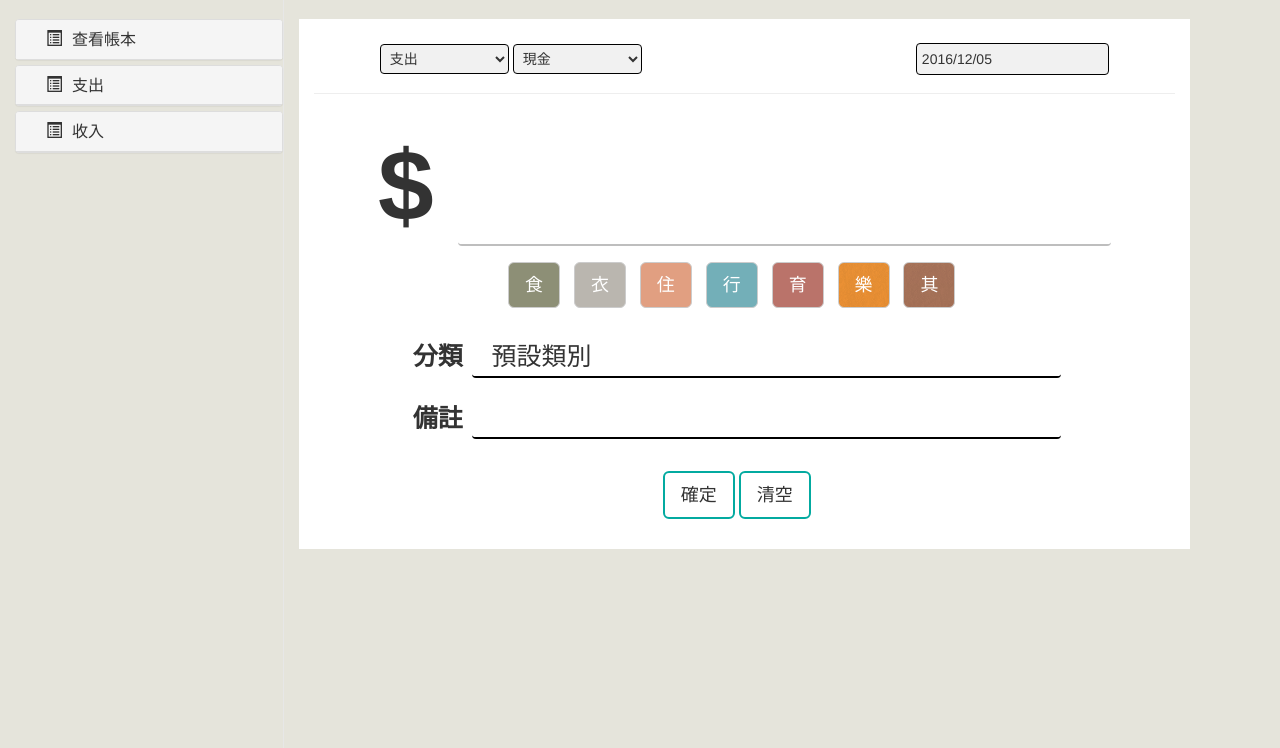
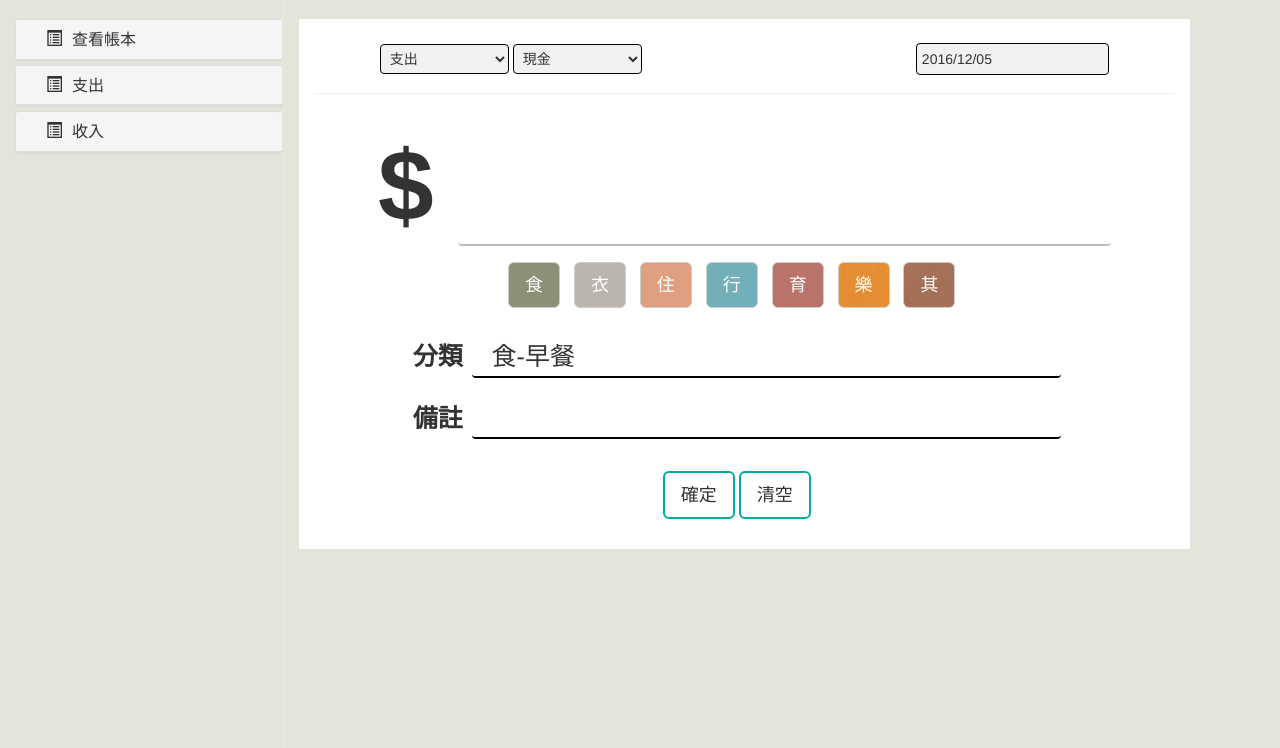
Before and after one commit to KellyHsu/SDM-AccountWebsite, a Django app: page /dashboard/ in a window 1280 px wide. Shown: the part 52-800 px from the top of the page. Run offline with Django 3.2, Linux system fonts and the light colour scheme; the visitor is signed in with stand-in values (Sample User, id 1); data comes from the database, SQL or seed files in the repository; some libraries are stand-ins or nearby versions.

Commit message:
Feature: 更改預設類別為食-早餐

```diff
--- a/src/templates/dashboard.html
+++ b/src/templates/dashboard.html
@@ -209,7 +209,7 @@ $(document).ready(function() {
 	// 復原與清空表單
     $('.clear').click(function(){
         $('#amount').val('');
-        $('#costCategory').attr("value", "預設類別");
+        $('#costCategory').attr("value", "食-早餐");
         $('#memo').val('');
     })
 
@@ -227,12 +227,12 @@ $(document).ready(function() {
                 success: function(rowcontent){
                     $('#cost-list').append(rowcontent);
                     $('#amount').val('');
-                    $('#costCategory').attr("value", "預設類別");
+                    $('#costCategory').attr("value", "食-早餐");
                     $('#memo').val('');
                 },
                 error: function(){
                     $('#amount').val('');
-                    $('#costCategory').attr("value", "預設類別");
+                    $('#costCategory').attr("value", "食-早餐");
                     $('#memo').val('');
                 }
             });
@@ -466,7 +466,7 @@ function subCategorySelected(){
                                 </div>
                                 <div class="row" style="margin-bottom: 20px;">
                                     <label style="font-size: 25px; padding-right: 5px;">分類</label>
-                                    <input type="text" id="costCategory" value="預設類別" placeholder="預設分類" readonly>
+                                    <input type="text" id="costCategory" value="食-早餐" readonly>
                                 </div>
                                 <div class="row">
                                     <label style="font-size: 25px; padding-right: 5px;">備註</label>
```
